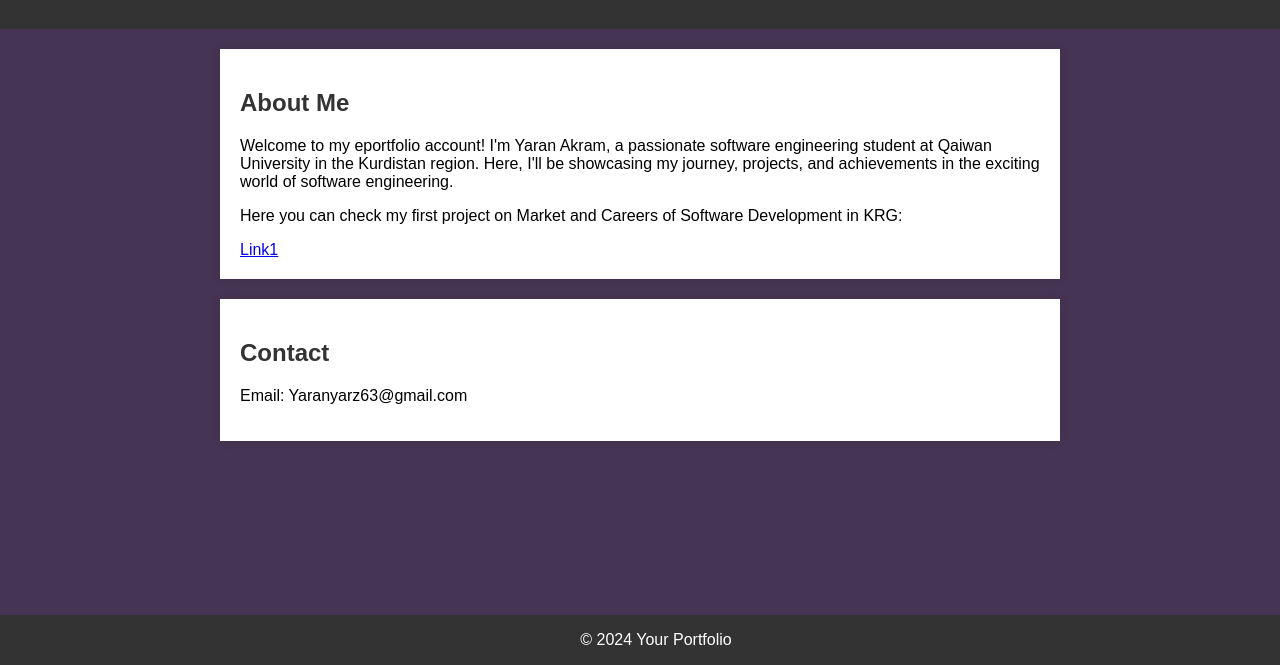
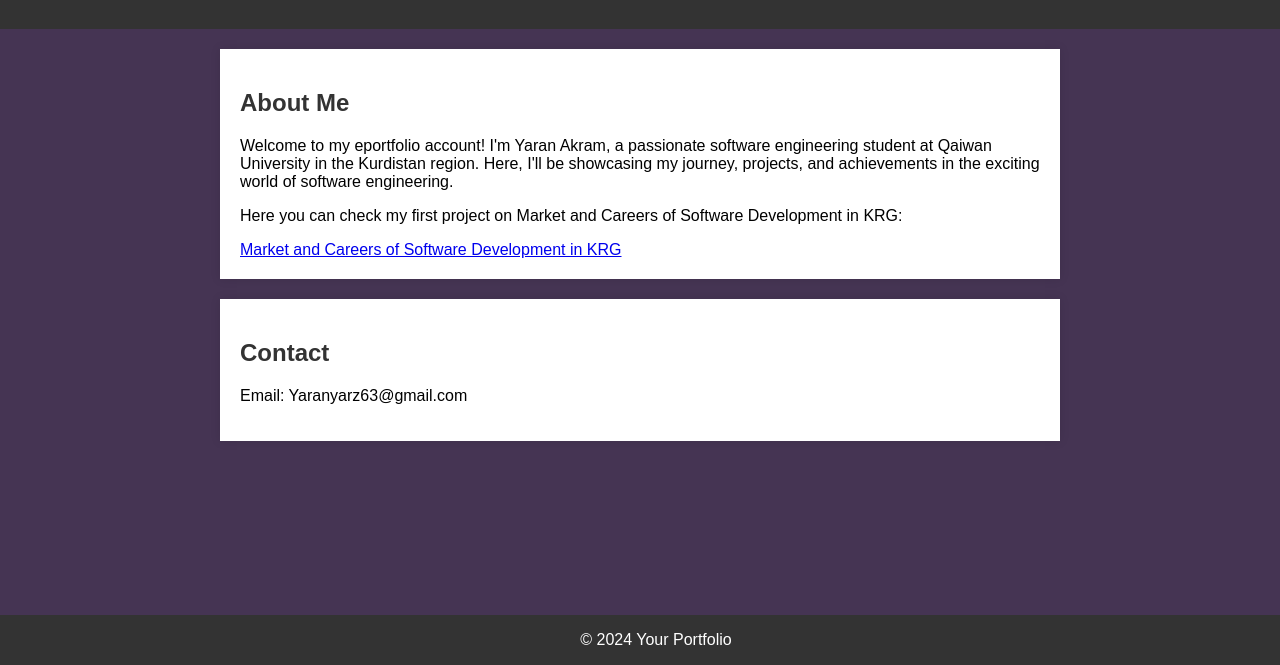
Before and after one commit to WoJ0/WoJ0.github.io, a plain HTML site: page index.html in a window 1280 px wide. Shown: the part 135-800 px from the top of the page. Drawn offline with Linux system fonts and the light colour scheme.

Commit message:
index.html

```diff
--- a/index.html
+++ b/index.html
@@ -60,7 +60,7 @@
         <p> Welcome to my eportfolio account! I'm Yaran Akram, a passionate software engineering student at Qaiwan University in the Kurdistan region. Here, I'll be showcasing my journey, projects, and achievements in the exciting world of software engineering. </p>
         <p> Here you can check my first project on Market and Careers of Software Development in KRG:  </p>
         <a href="https://publuu.com/flip-book/383347/870461">
-        Link1
+        Market and Careers of Software Development in KRG
         </a>
     </section>
 
```
